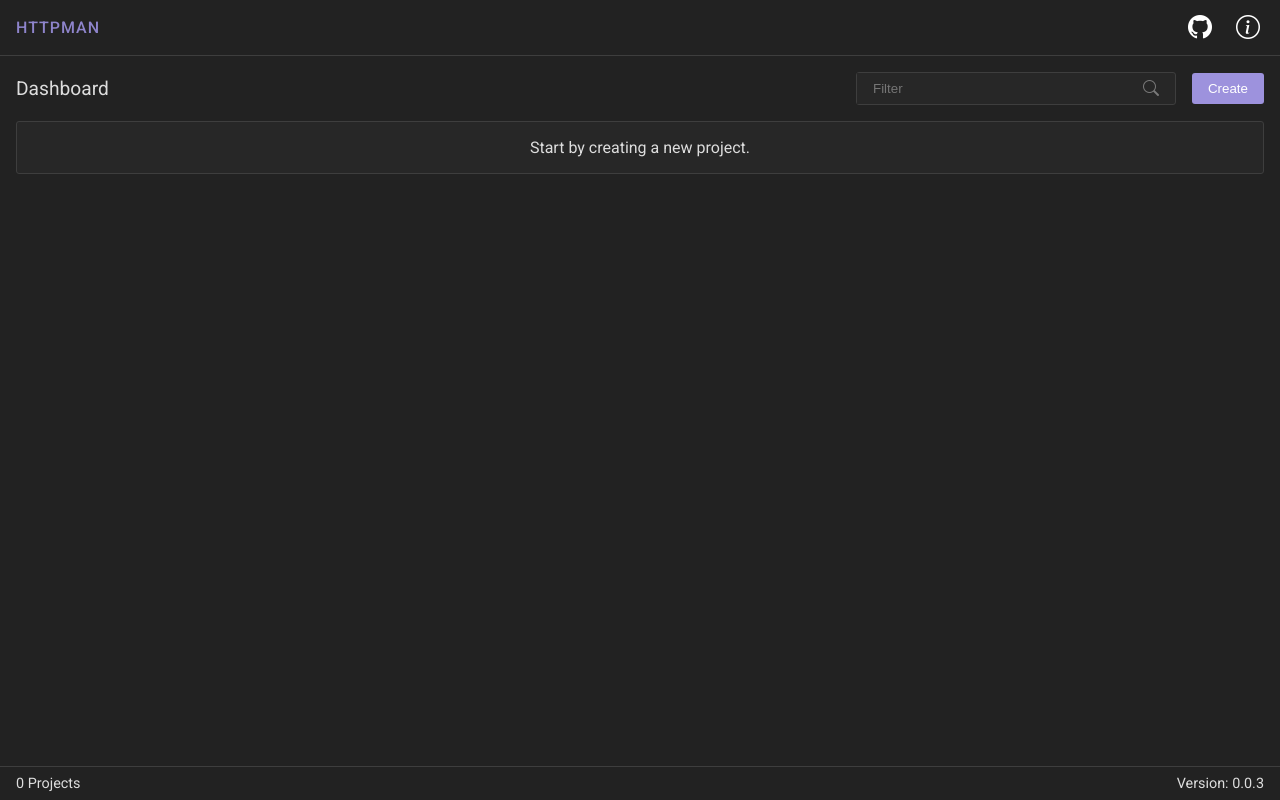
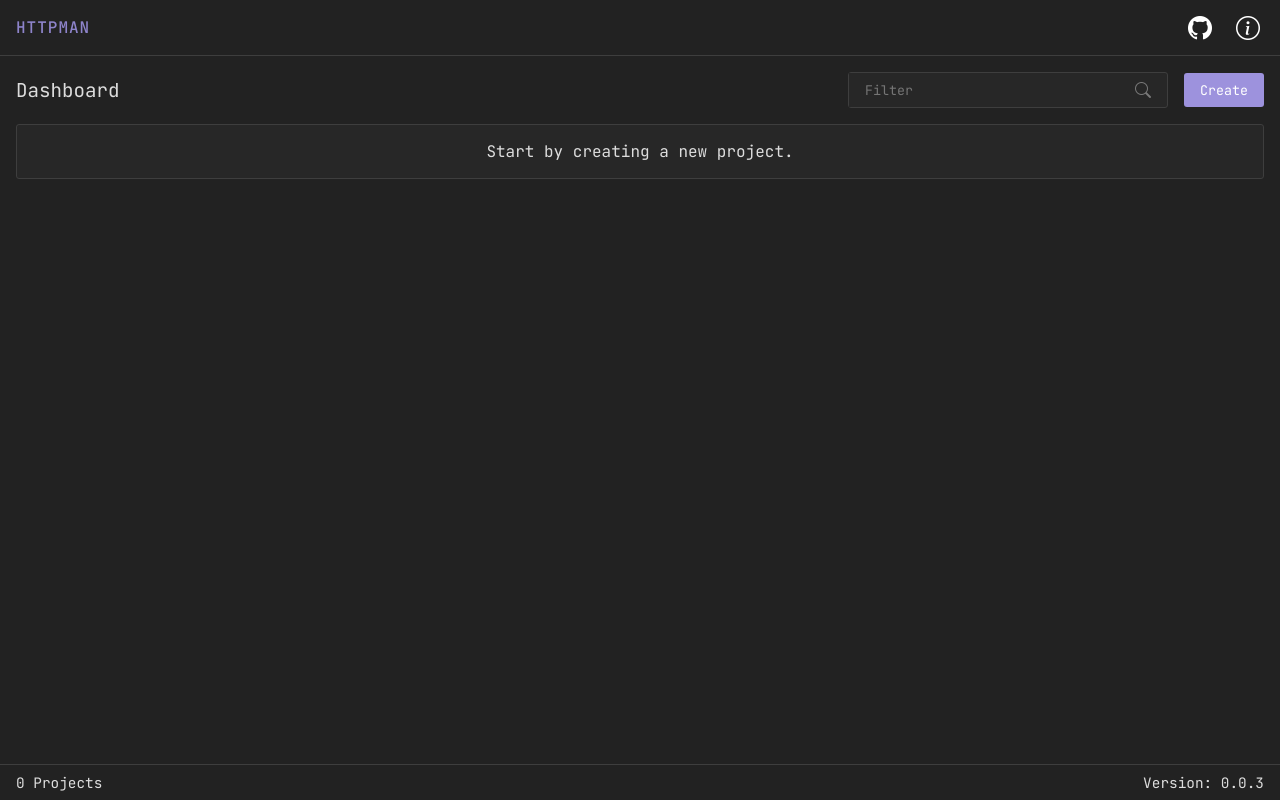
Before and after one commit to siddharthroy12/httpman, a React (Create React App) app: page / in a window 1280 px wide. Built offline with nearby package versions, Linux system fonts and the light colour scheme.

Commit message:
Change font and fixed header icons alignment

```diff
--- a/src/Components/BodyInput.js
+++ b/src/Components/BodyInput.js
@@ -45,7 +45,7 @@ const BottomContainer = styled.div`
 const Editor = styled(AceEditor)`
 	width: 100% !important;
 	height: 100% !important;
-	font-size: 1rem !important;
+	font-size: 0.9rem !important;
 `
 
 const TabSection = styled.div`
--- a/src/Components/Header.js
+++ b/src/Components/Header.js
@@ -96,10 +96,10 @@ export default function Header() {
 				<Spacer />
 				<RightSide>
 					<SourceLink href="https://github.com/siddharthroy12/httpman" target="_blank">
-						<i className="bi bi-github" style={{width: '24px', height: '28px'}}></i>
+						<i className="bi bi-github" style={{width: '24px', height: '30px'}}></i>
 					</SourceLink>
 					<AboutButton onClick={() => setShowAbout(prev => !prev)}>
-					<i className="bi bi-info-circle"></i>
+						<i className="bi bi-info-circle" style={{height: '30px' }}></i>
 				</AboutButton>
 			</RightSide>
 			</Container>
--- a/src/index.css
+++ b/src/index.css
@@ -1,11 +1,9 @@
-@import url('https://fonts.googleapis.com/css2?family=Roboto:wght@300;400;500&display=swap');
 @import url("https://cdn.jsdelivr.net/npm/bootstrap-icons@1.5.0/font/bootstrap-icons.css");
+@import url('https://fonts.googleapis.com/css2?family=JetBrains+Mono:wght@300;400;500&family=Open+Sans:wght@400;500;600&display=swap');
 
 body {
 	margin: 0;
-	font-family: 'Roboto', -apple-system, BlinkMacSystemFont, 'Segoe UI', 'Roboto', 'Oxygen',
-		'Ubuntu', 'Cantarell', 'Fira Sans', 'Droid Sans', 'Helvetica Neue',
-		sans-serif;
+	padding: 0;
 	-webkit-font-smoothing: antialiased;
 	-moz-osx-font-smoothing: grayscale;
 
@@ -27,8 +25,9 @@ a {
 }
 
 * {
+	font-family: 'JetBrains Mono', monospace;
+	padding: 0;
 	margin: 0;
-	padding: 0;
 	box-sizing: border-box;
 	transition-duration: 0.2s;
 }
```
